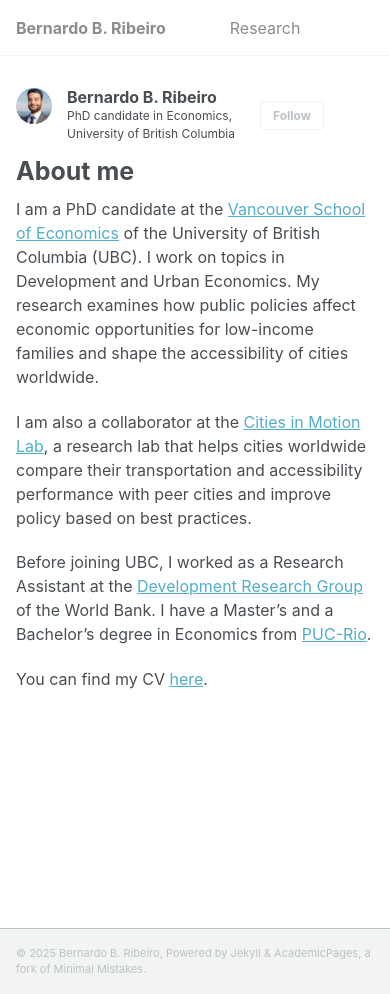
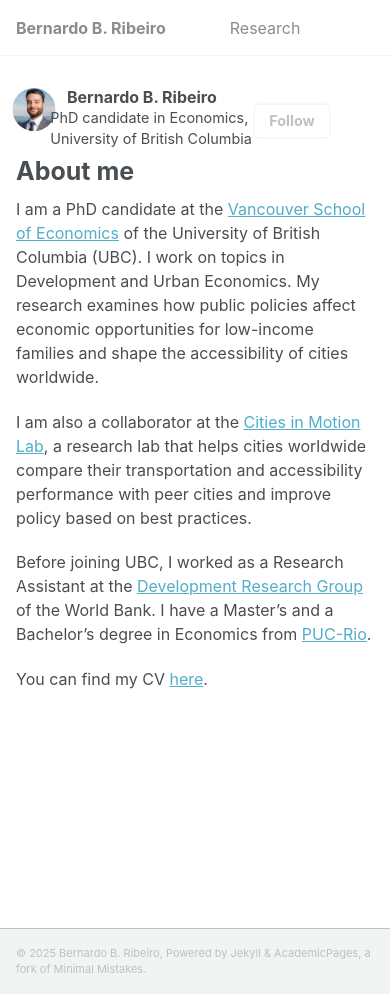
Before and after one commit to bbribeiro/bbribeiro.github.io, a Jekyll site: the page built from _pages/about.md, in a window 390 px wide and 994 px high. Built offline with Jekyll 4.4.1, drawn with Linux system fonts in a browser that asks for light colours; a script that is not in the unit is left out.

Commit message:
Update main.scss
Added block to re-scale the sidebar

```diff
--- a/assets/css/main.scss
+++ b/assets/css/main.scss
@@ -42,6 +42,14 @@
     "vendor/font-awesome/brands"
 ;
 
+/* Re-scale sidebar */
+@media screen and (max-width: 768px) {
+  .author__bio, .author__avatar img, .author__urls-wrapper {
+    transform: scale(1.2);
+    transform-origin: top center;
+  }
+}
+
 /* Headin 2 */
 h2 {
   border-bottom: 0.5px solid #8C8C8C; /* underline color */
```
